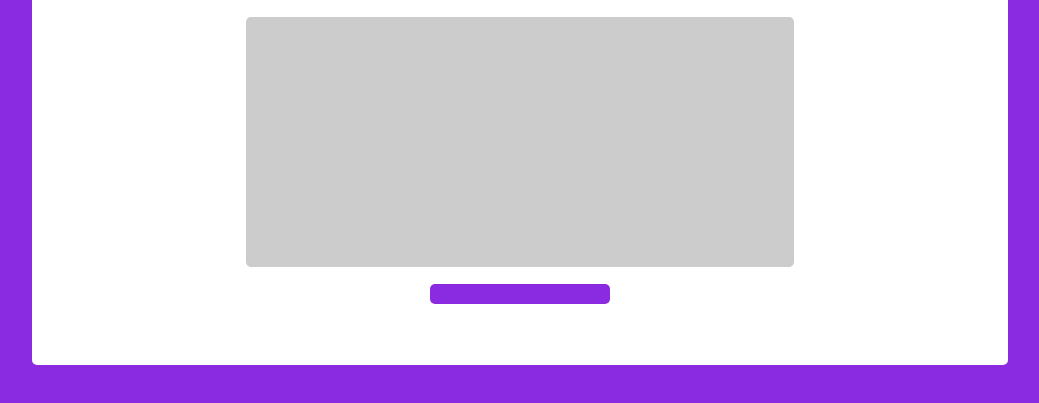
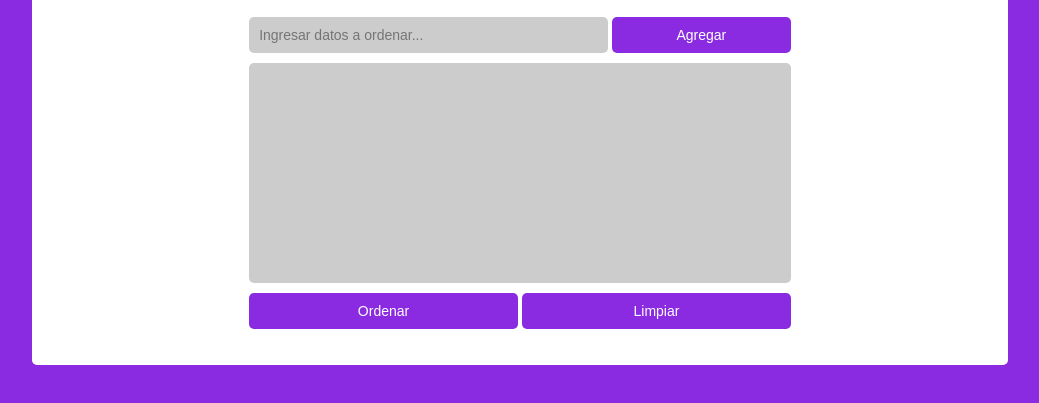
Before and after one commit to AnthonyEMF/AlgoritmosOrdenamiento, a plain HTML site: page menu/insercion.html in a window 1280 px wide. Shown: the part 305-708 px from the top of the page, without its empty margins (120-1159 px from the left). Drawn offline with Linux system fonts and the light colour scheme.

Commit message:
Implementacion del Input

```diff
--- a/css/burbuja.css
+++ b/css/burbuja.css
@@ -4,32 +4,48 @@
     justify-content: center;
 }
 
+/* Estilo para el input de datos */
+#input-datos{
+    background-color: #ccc;
+    width: 40%;
+    padding: 10px;
+    margin-top: 20px;
+    font-size: 14px;
+    box-sizing: border-box;
+    border-radius: 5px;
+    border: none;
+    outline: none;
+}
+
+#btn-agregar{
+    width: 20%;
+}
+
 /* Contenedor donde se genera el grafico de barras */
 #visualizacion{
     display: flex;
     align-items: flex-end;
-    height: 250px;
+    height: 220px;
     width: 60%;
     background-color: #ccc;
-    border: 5px solid #ccc;
     border-top: 0;
     border-bottom: 0;
     border-radius: 5px;
-    margin-top: 20px;
-    margin-bottom: 10px;
+    margin: 5px 0;
+    padding: 0 2px;
 }
 
 /* Estilo para cada barra del grafico */
 .bar{
     background-color: dodgerblue;
-    width: 30px;
+    width: 52px;
     margin: 0 2px;
     transition: height 0.2s;
 }
 
 /* Botones */
 button{
-    width: 20%;
+    width: 30%;
     padding: 10px;
     margin: 5px 0;
     box-sizing: border-box;
@@ -43,6 +59,6 @@ button{
 
 /* Estilo para botones inactivos */
 .btn-disabled{
-    background-color: rgb(93, 30, 153);
+    background-color: rgb(78, 25, 128);
     cursor: default;
 }
--- a/css/insercion.css
+++ b/css/insercion.css
@@ -4,24 +4,40 @@
     justify-content: center;
 }
 
+/* Estilo para el input de datos */
+#input-datos{
+    background-color: #ccc;
+    width: 40%;
+    padding: 10px;
+    margin-top: 20px;
+    font-size: 14px;
+    box-sizing: border-box;
+    border-radius: 5px;
+    border: none;
+    outline: none;
+}
+
+#btn-agregar{
+    width: 20%;
+}
+
 /* Contenedor donde se genera el grafico de barras */
 #visualizacion{
     display: flex;
     align-items: flex-end;
-    height: 250px;
+    height: 220px;
     width: 60%;
     background-color: #ccc;
-    border: 5px solid #ccc;
     border-top: 0;
     border-bottom: 0;
     border-radius: 5px;
-    margin-top: 20px;
-    margin-bottom: 10px;
+    margin: 5px 0;
+    padding: 0 2px;
 }
 
 /* Botones */
 button{
-    width: 20%;
+    width: 30%;
     padding: 10px;
     margin: 5px 0;
     box-sizing: border-box;
@@ -35,6 +51,6 @@ button{
 
 /* Estilo para botones inactivos */
 .btn-disabled{
-    background-color: rgb(93, 30, 153);
+    background-color: rgb(78, 25, 128);
     cursor: default;
 }
--- a/css/mergesort.css
+++ b/css/mergesort.css
@@ -4,24 +4,40 @@
     justify-content: center;
 }
 
+/* Estilo para el input de datos */
+#input-datos{
+    background-color: #ccc;
+    width: 40%;
+    padding: 10px;
+    margin-top: 20px;
+    font-size: 14px;
+    box-sizing: border-box;
+    border-radius: 5px;
+    border: none;
+    outline: none;
+}
+
+#btn-agregar{
+    width: 20%;
+}
+
 /* Contenedor donde se genera el grafico de barras */
 #visualizacion{
     display: flex;
     align-items: flex-end;
-    height: 250px;
+    height: 220px;
     width: 60%;
     background-color: #ccc;
-    border: 5px solid #ccc;
     border-top: 0;
     border-bottom: 0;
     border-radius: 5px;
-    margin-top: 20px;
-    margin-bottom: 10px;
+    margin: 5px 0;
+    padding: 0 2px;
 }
 
 /* Botones */
 button{
-    width: 20%;
+    width: 30%;
     padding: 10px;
     margin: 5px 0;
     box-sizing: border-box;
@@ -35,6 +51,6 @@ button{
 
 /* Estilo para botones inactivos */
 .btn-disabled{
-    background-color: rgb(93, 30, 153);
+    background-color: rgb(78, 25, 128);
     cursor: default;
 }
--- a/css/quicksort.css
+++ b/css/quicksort.css
@@ -4,24 +4,40 @@
     justify-content: center;
 }
 
+/* Estilo para el input de datos */
+#input-datos{
+    background-color: #ccc;
+    width: 40%;
+    padding: 10px;
+    margin-top: 20px;
+    font-size: 14px;
+    box-sizing: border-box;
+    border-radius: 5px;
+    border: none;
+    outline: none;
+}
+
+#btn-agregar{
+    width: 20%;
+}
+
 /* Contenedor donde se genera el grafico de barras */
 #visualizacion{
     display: flex;
     align-items: flex-end;
-    height: 250px;
+    height: 200px;
     width: 60%;
     background-color: #ccc;
-    border: 5px solid #ccc;
     border-top: 0;
     border-bottom: 0;
     border-radius: 5px;
-    margin-top: 20px;
-    margin-bottom: 10px;
+    margin: 5px 0;
+    padding: 0 2px;
 }
 
 /* Botones */
 button{
-    width: 20%;
+    width: 30%;
     padding: 10px;
     margin: 5px 0;
     box-sizing: border-box;
@@ -35,6 +51,6 @@ button{
 
 /* Estilo para botones inactivos */
 .btn-disabled{
-    background-color: rgb(93, 30, 153);
+    background-color: rgb(78, 25, 128);
     cursor: default;
 }
--- a/css/seleccion.css
+++ b/css/seleccion.css
@@ -4,24 +4,40 @@
     justify-content: center;
 }
 
+/* Estilo para el input de datos */
+#input-datos{
+    background-color: #ccc;
+    width: 40%;
+    padding: 10px;
+    margin-top: 20px;
+    font-size: 14px;
+    box-sizing: border-box;
+    border-radius: 5px;
+    border: none;
+    outline: none;
+}
+
+#btn-agregar{
+    width: 20%;
+}
+
 /* Contenedor donde se genera el grafico de barras */
 #visualizacion{
     display: flex;
     align-items: flex-end;
-    height: 250px;
+    height: 220px;
     width: 60%;
     background-color: #ccc;
-    border: 5px solid #ccc;
     border-top: 0;
     border-bottom: 0;
     border-radius: 5px;
-    margin-top: 20px;
-    margin-bottom: 10px;
+    margin: 5px 0;
+    padding: 0 2px;
 }
 
 /* Botones */
 button{
-    width: 20%;
+    width: 30%;
     padding: 10px;
     margin: 5px 0;
     box-sizing: border-box;
@@ -35,6 +51,6 @@ button{
 
 /* Estilo para botones inactivos */
 .btn-disabled{
-    background-color: rgb(93, 30, 153);
+    background-color: rgb(78, 25, 128);
     cursor: default;
 }
--- a/menu/insercion.html
+++ b/menu/insercion.html
@@ -25,10 +25,13 @@
         Luego, recorre la lista desordenada, tomando cada elemento y colocándolo en su posición
         correcta en la parte ordenada, desplazando los elementos necesarios para hacer espacio.</p>
         <!-- Demostracion -->
+        <input type="number" id="input-datos" placeholder="Ingresar datos a ordenar...">
+        <button id="btn-agregar">Agregar</button>
         <div class="demostracion">
             <div id="visualizacion"><!-- Generado mediante JavaScript --></div>
         </div>
-        <button id="btn"></button>
+        <button id="btn-ordenar">Ordenar</button>
+        <button id="btn-limpiar">Limpiar</button>
     </div>
     <!-- Enlace al archivo JavaScript -->
     <script src="/js/insercion.js"></script>
```
Also changed, not shown: js/burbuja.js (+74 -49 lines), menu/burbuja.html (+3 -2 lines), menu/mergesort.html (+4 -1 lines), menu/quicksort.html (+4 -1 lines), menu/seleccion.html (+4 -1 lines), 1 other file.
